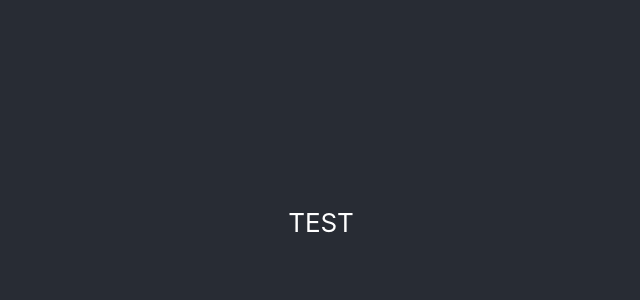
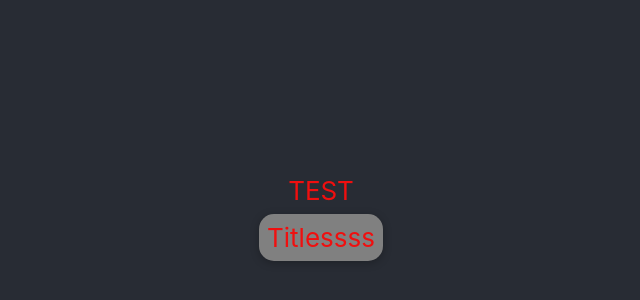
Before and after one commit to Pom-Veerawat/Basic-React-App, a React (Create React App) app in the folder Basic RD/my-app/: page / in a window 1280 px wide. Shown: the part 178-478 px from the top of the page, without its empty margins (319-959 px from the left). Built offline with nearby package versions, Linux system fonts and the light colour scheme.

Commit message:
add Card

```diff
--- a/Basic RD/my-app/src/App.css
+++ b/Basic RD/my-app/src/App.css
@@ -21,7 +21,7 @@
   align-items: center;
   justify-content: center;
   font-size: calc(10px + 2vmin);
-  color: white;
+  color: rgb(240, 15, 15);
 }
 
 .App-link {
--- a/Basic RD/my-app/src/App.js
+++ b/Basic RD/my-app/src/App.js
@@ -1,11 +1,13 @@
 import logo from './logo.svg';
 import './App.css';
+import Card from './UI/Card';
 
 function App() {
   return (
     <div className="App">
       <header className="App-header">
         <div>TEST</div>
+        <Card title={"Titlessss"} />
       </header>
     </div>
   );
--- /dev/null
+++ b/Basic RD/my-app/src/UI/Card.js
@@ -0,0 +1,12 @@
+import React from "react";
+import classes from "./Card.module.css"
+
+const Card=(props)=>{
+
+    return <div className={classes.card}>
+        <div>{props.title}</div>
+    </div>
+
+}
+
+export default Card
--- /dev/null
+++ b/Basic RD/my-app/src/UI/Card.module.css
@@ -0,0 +1,8 @@
+.card {
+    padding: 0.5rem;
+    box-shadow: 0 2px 8px rgba(0, 0, 0, 0.25);
+    border-radius: 15px;
+    background-color: gray;
+    margin: 0.5rem;
+    /* min-height: 300px */
+  }
```
